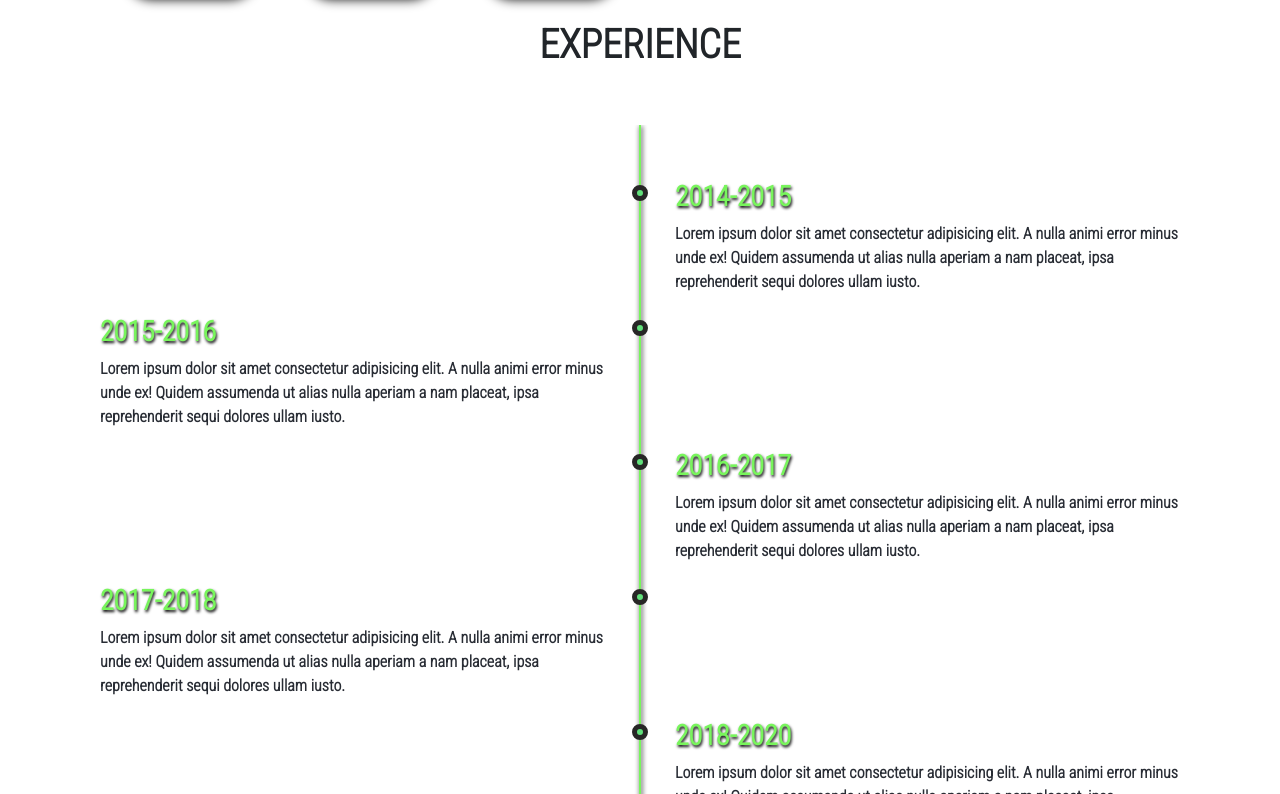
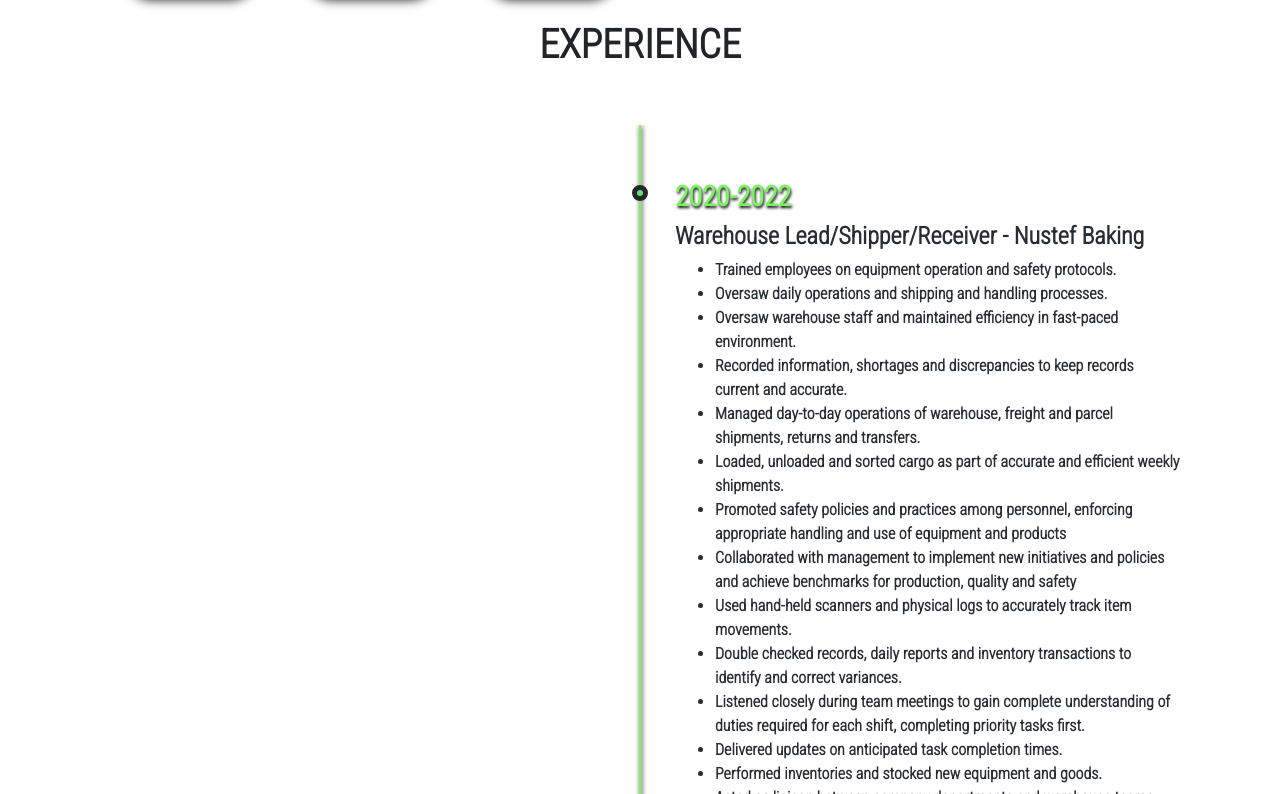
Before and after one commit to Vithursan6/react-portfolio-2, a React (Create React App) app: page / in a window 1280 px wide. Shown: the part 2006-2800 px from the top of the page. Built offline with nearby package versions, Linux system fonts and the light colour scheme.

Commit message:
edited experience info

```diff
--- a/src/App.css
+++ b/src/App.css
@@ -370,6 +370,12 @@ nav ul li {
   font-weight: 600;
 }
 
+.timeline-content h4 {
+  color: #282c34;
+  font-family: "Roboto Condensed", sans-serif;
+  font-weight: 600;
+}
+
 .timeline-content h3 {
   margin-top: 0.3125rem;
   font-weight: 900;
--- a/src/components/Experience.js
+++ b/src/components/Experience.js
@@ -10,39 +10,62 @@ const Experience = () => {
             <div className='timeline-block timeline-block-right'>
                 <div className='marker'></div>
                     <div className='animate__animated animate__lightSpeedInRight animate__slow timeline-content'>
-                        <h3>2014-2015</h3>
-                        <p>Lorem ipsum dolor sit amet consectetur adipisicing elit.
-                        A nulla animi error minus unde ex! Quidem assumenda ut alias
-                        nulla aperiam a nam placeat, ipsa reprehenderit sequi dolores
-                        ullam iusto.
-                        </p>
+                        <h3>2020-2022</h3>
+                        <h4>Warehouse Lead/Shipper/Receiver - Nustef Baking</h4>
+                        <ul>
+                            <li>Trained employees on equipment operation and safety protocols.</li>
+                            <li>Oversaw daily operations and shipping and handling processes. </li>
+                            <li>Oversaw warehouse staff and maintained efficiency in fast-paced environment.</li>
+                            <li>Recorded information, shortages and discrepancies to keep records current and accurate.</li>
+                            <li>Managed day-to-day operations of warehouse, freight and parcel shipments, returns and transfers.</li>
+                            <li>Loaded, unloaded and sorted cargo as part of accurate and efficient weekly shipments.</li>
+                            <li>Promoted safety policies and practices among personnel, enforcing appropriate handling and use of equipment and products</li>
+                            <li>Collaborated with management to implement new initiatives and policies and achieve benchmarks for production, quality and safety</li>
+                            <li>Used hand-held scanners and physical logs to accurately track item movements.</li>
+                            <li>Double checked records, daily reports and inventory transactions to identify and correct variances.</li>
+                            <li> Listened closely during team meetings to gain complete understanding of duties required for each shift, completing priority tasks first.</li>
+                            <li>Delivered updates on anticipated task completion times.</li>
+                            <li>Performed inventories and stocked new equipment and goods. </li>
+                            <li>Acted as liaison between company departments and warehouse teams.</li>
+                            <li>Prevented load shifting or damage by using bracing and strapping techniques</li>
+                        </ul>
                     </div>
                 </div>
 
             <div className='timeline-block timeline-block-left'>
                 <div className='marker'></div>
                     <div className='animate__animated animate__lightSpeedInLeft animate__slow timeline-content'>
-                        <h3>2015-2016</h3>
-                        <p>Lorem ipsum dolor sit amet consectetur adipisicing elit.
-                        A nulla animi error minus unde ex! Quidem assumenda ut alias
-                        nulla aperiam a nam placeat, ipsa reprehenderit sequi dolores
-                        ullam iusto.
-                        </p>
+                        <h3>2018-2020</h3>
+                        <h4>Lead Receiver - Give and Go Prepared foods</h4>
+                        <ul>
+                            <li>Used ERP system to ship/receive materials for production between different facilities</li>
+                            <li>Monitored emails periodically and accommodated any requests for shipment to other facilities</li>
+                            <li>Effectively communicated any requirements or issues to the appropriate departments</li>
+                            <li>Recorded any discrepancies/damages, documented and filed the necessary reports</li>
+                            <li>Received materials according to SOP, verified temperature, expiry and LOT IDs</li>
+                            <li>Worked with drivers and colleagues of other facilities to keep lines running smoothly at all facilities</li>
+                            <li>Performed counts for shift demands and weekly demands, ordered materials from other facilities according to demand</li>
+                        </ul>
                     </div>
             </div>
 
             <div className='timeline-block timeline-block-right'>
                 <div className='marker'></div>
                     <div className='animate__animated animate__lightSpeedInRight animate__slow timeline-content'>
-                        <h3>2016-2017</h3>
-                        <p>Lorem ipsum dolor sit amet consectetur adipisicing elit.
-                        A nulla animi error minus unde ex! Quidem assumenda ut alias
-                        nulla aperiam a nam placeat, ipsa reprehenderit sequi dolores
-                        ullam iusto.
-                        </p>
+                        <h3>2017-2018</h3>
+                        <h4>Dock Shipper/Receiver - Apps Transport</h4>
+                        <ul>
+                            <li>Operated equipment in a safe and efficient manner.</li>
+                            <li>Stripped and loaded trailers in a cross-dock environment.</li>
+                            <li>Identified, dimmed and tagged freight appropriately</li>
+                            <li>Recorded any discrepancies/damages, documented and filed the necessary reports.</li>
+                            <li>Loaded trailers with attention to proper weight distribution and stability</li>
+                            <li>Handled dangerous goods</li>
+                            <li>Met or exceeded daily productivity quota</li>
+                        </ul>
                     </div>
             </div>
-
+{/*
             <div className='timeline-block timeline-block-left'>
                 <div className='marker'></div>
                     <div className='animate__animated animate__lightSpeedInLeft animate__slow timeline-content'>
@@ -65,7 +88,7 @@ const Experience = () => {
                         ullam iusto.
                         </p>
                     </div>
-            </div>
+            </div> */}
         </div>
     </div>
   )
```
